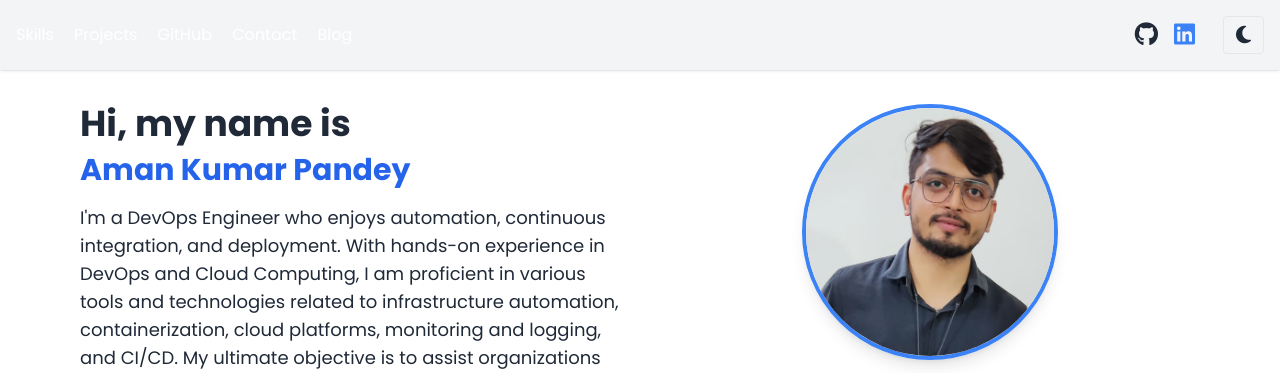
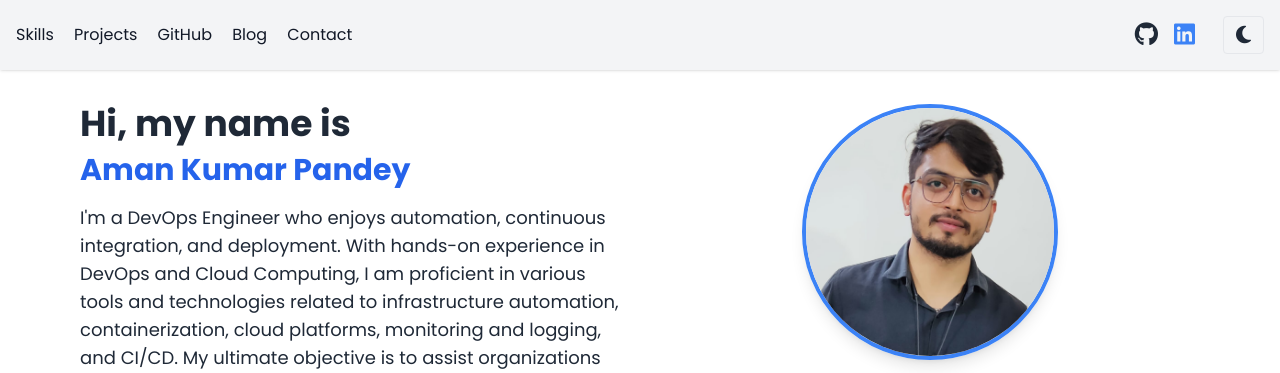
Before and after one commit to amanpandey13/portfolio, a Flask app: page / in a window 1280 px wide. Shown: the top 373 px of the page. Run offline with Flask 3, Linux system fonts and the light colour scheme; some libraries are stand-ins or nearby versions.

Commit message:
bug fixed header page all name are not visible in light mode

```diff
--- a/templates/index.html
+++ b/templates/index.html
@@ -23,6 +23,7 @@
 
   <!-- Font Awesome -->
   <link rel="stylesheet" href="https://cdnjs.cloudflare.com/ajax/libs/font-awesome/6.4.0/css/all.min.css" />
+
 </head>
 
 <body class="bg-white dark:bg-gray-900 text-gray-800 dark:text-white font-[Poppins]">
@@ -31,16 +32,16 @@
 <header class="fixed top-0 w-full z-50 flex justify-between items-center p-4 shadow bg-gray-100 dark:bg-gray-800">
   <!-- 🔗 NAVIGATION BAR -->
   <nav class="space-x-4">
-    <a href="#skills" class="hover:underline text-white">Skills</a>
-    <a href="#projects" class="hover:underline text-white">Projects</a>
-    <a href="#github" class="hover:underline text-white">GitHub</a>
+    <a href="#skills" class="text-gray-900 dark:text-white hover:underline">Skills</a>
+    <a href="#projects" class="text-gray-900 dark:text-white hover:underline">Projects</a>
+    <a href="#github" class="text-gray-900 dark:text-white hover:underline" target="_blank" class="text-2xl text-blue-500">GitHub</a>
 
     <!-- <a href="https://github.com/amanpandey13" target="_blank" class="hover:underline text-white">
       <i class="fab fa-github mr-1"></i>GitHub
     </a> -->
 
-    <a href="#contact" class="hover:underline text-white">Contact</a>
-    <a href="#blog" class="hover:underline text-white">Blog</a>
+    <a href="#blog" class="text-gray-900 dark:text-white hover:underline">Blog</a>
+    <a href="#contact" class="text-gray-900 dark:text-white hover:underline">Contact</a>
 
   </nav>
   <div class="flex gap-4 items-center">
```
